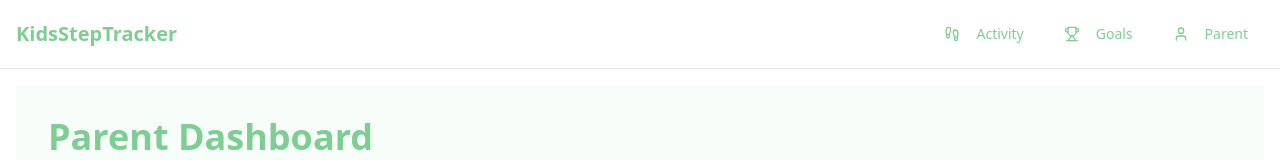
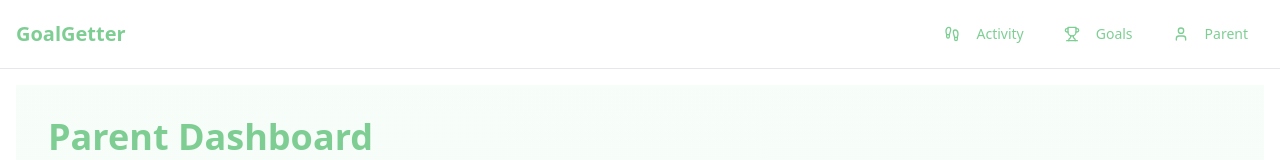
Before and after one commit to owencooke/GoalGetter, a Next.js app: page /parent in a window 1280 px wide. Shown: the top 160 px of the page. Built offline with nearby package versions, Linux system fonts and the light colour scheme; no server answers; the database is empty.

Commit message:
goalgetter

```diff
--- a/components/navigation.tsx
+++ b/components/navigation.tsx
@@ -57,7 +57,7 @@ export default function Navigation() {
     <nav className="bg-white dark:bg-black text-primary dark:text-white border-b border-gray-200 dark:border-gray-800 p-4 sticky top-0 z-10">
       <div className="container mx-auto flex justify-between items-center">
         <Link href="/" className="text-xl font-bold">
-          KidsStepTracker
+          GoalGetter
         </Link>
         <div className="hidden md:flex space-x-2">
           <NavButtons />
```
